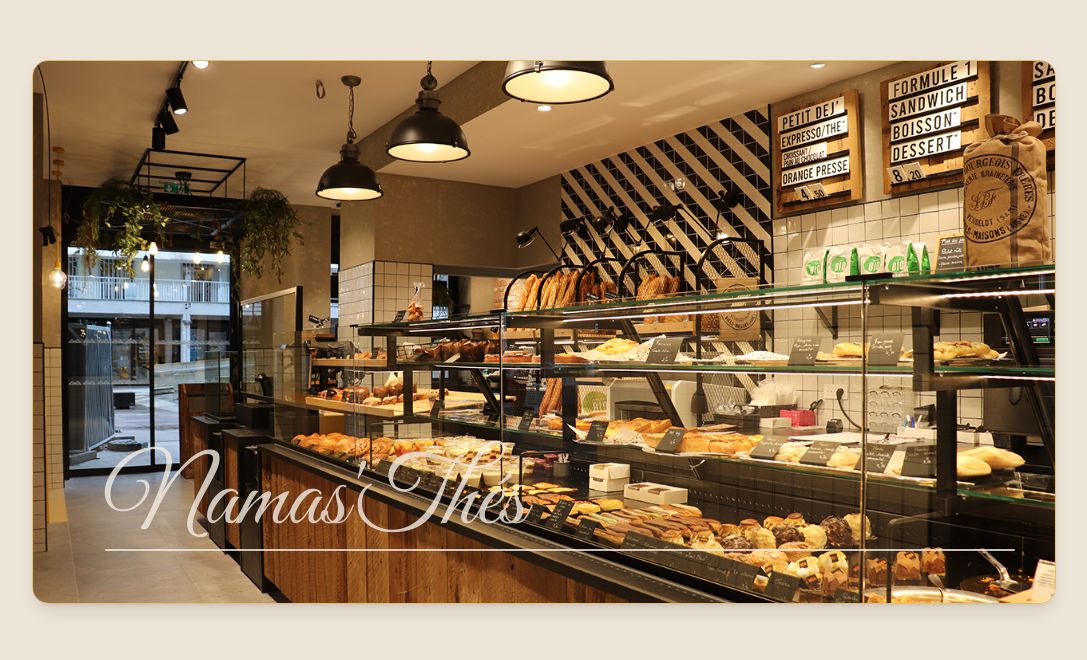
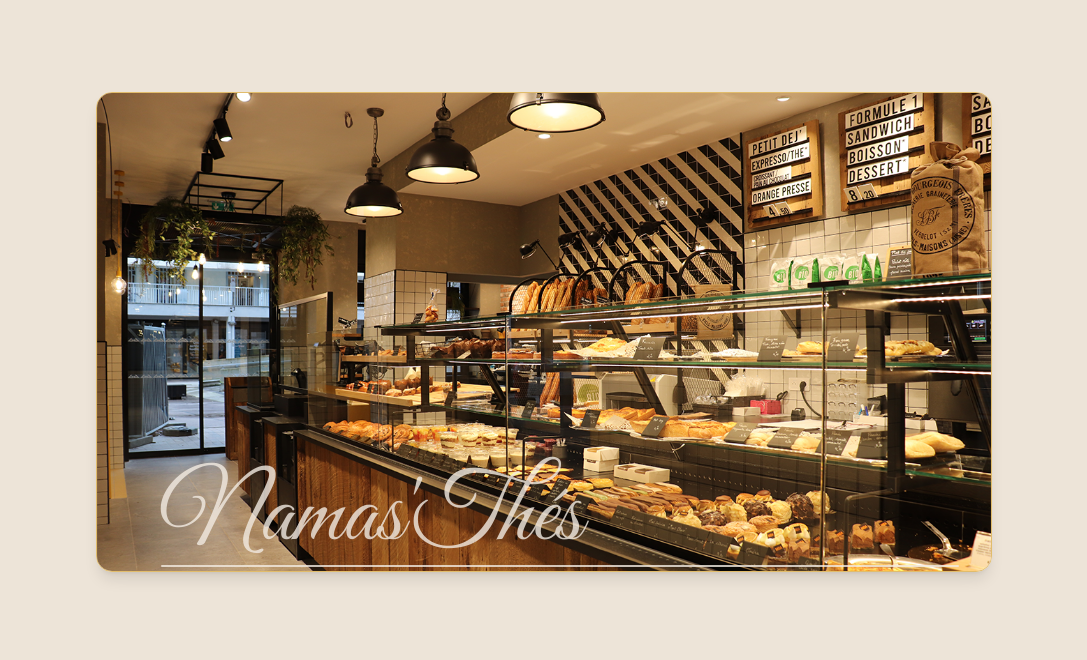
Before and after one commit to Myselfe-Groupe/Myselfe-groupe-website, a Next.js app: page / in a window 1280 px wide. Shown: the part 981-1641 px from the top of the page, without its empty margins (96-1183 px from the left). Built offline with nearby package versions, Linux system fonts and the light colour scheme; a web font is replaced by a local one.

Commit message:
Finalisation de la carte des entreprise

```diff
--- a/src/components/cards/BusinessCard.tsx
+++ b/src/components/cards/BusinessCard.tsx
@@ -2,7 +2,7 @@
 
 import Image from "next/image";
 import Button from "@/components/ui/Button";
-import { hover, motion } from "framer-motion";
+import { motion } from "framer-motion";
 
 type BusinessCardProps = {
   name: string;
@@ -22,6 +22,11 @@ export default function BusinessCard({
   const cardVariants = {
     rest: {},
     hover: {},
+  };
+
+  const filterVariants = {
+    rest: { opacity: 0 },
+    hover: {  opacity: 1, transition: { duration: 0.2 } },
   };
 
   const contentVariants = {
@@ -49,7 +54,7 @@ export default function BusinessCard({
         animate="rest"
         whileHover="hover"
         variants={cardVariants}
-        className="w-full max-w-5xl rounded-2xl border border-border bg-white/5 p-10 pt-48 shadow-lg backdrop-blur-md overflow-hidden"
+        className="w-full max-w-4xl rounded-2xl border border-border bg-white/5 p-8 pt-44 shadow-lg backdrop-blur-md overflow-hidden"
       >
         <div className="flex flex-col gap-8 md:flex-row md:items-center">
           {logoSrc ? (
@@ -60,19 +65,23 @@ export default function BusinessCard({
                 fill={true}
                 className="rounded-lg object-cover absolute"
               />
+              <motion.span
+                variants={filterVariants}
+                className="absolute inset-0 bg-black/25 rounded-lg"
+              />
             </div>
           ) : null}
 
           <motion.div
             variants={contentVariants}
-            className="flex flex-1 flex-col justify-end self-end z-10"
+            className="flex flex-1 flex-col justify-end self-end z-10 group"
           >
             <h3 className="text-8xl text-background font-title">{name}</h3>
             <span className="h-0.5 w-full rounded-full bg-background mb-2" />
             {description ? (
               <motion.p
                 variants={descriptionVariants}
-                className="mt-3 text-lg text-background max-w-2xl"
+                className="mt-3 text-md text-background max-w-2xl"
               >
                 {description}
               </motion.p>
```
